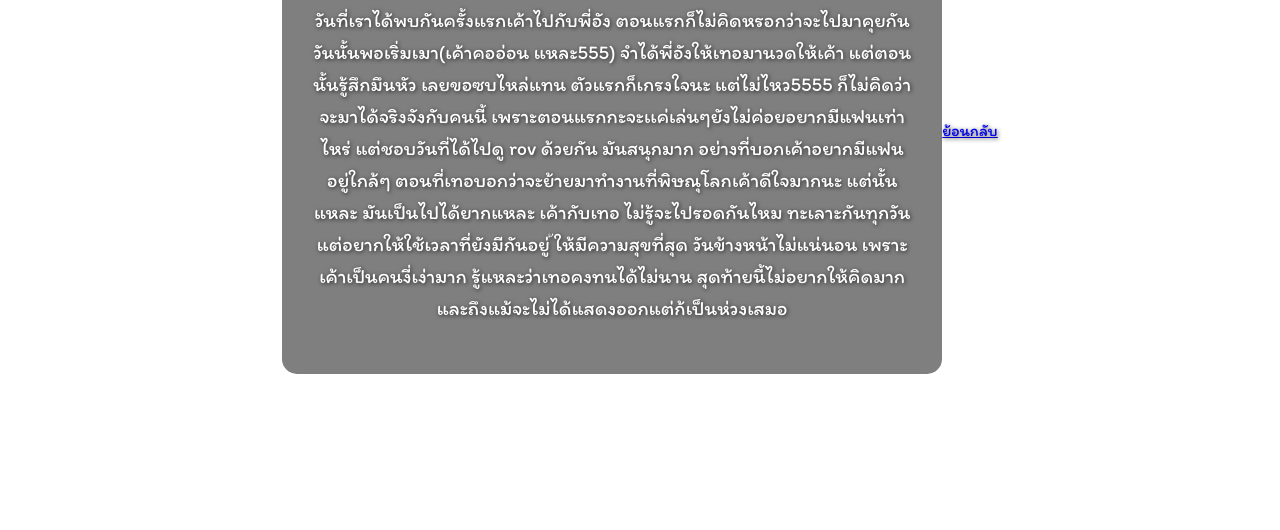
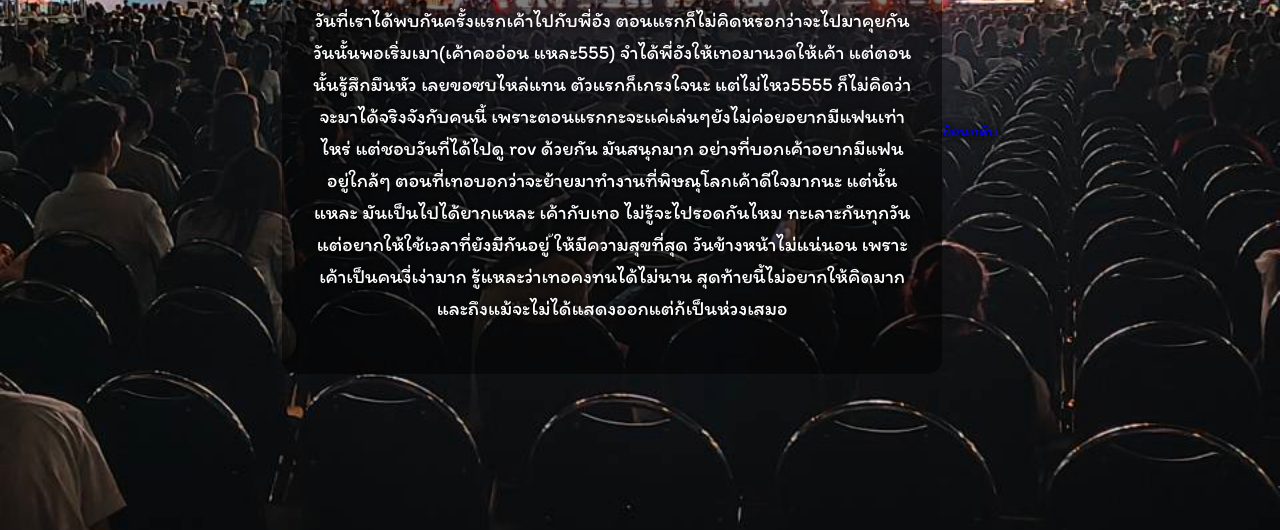
Before and after one commit to varintorn45/Love, a plain HTML site: page p1.html in a window 1280 px wide. Shown: the part 270-800 px from the top of the page. Drawn offline with Linux system fonts and the light colour scheme; the site is published under a folder, as on GitHub Pages, so addresses that start at the root find nothing.

Commit message:
Update p1.html

```diff
--- a/p1.html
+++ b/p1.html
@@ -12,7 +12,7 @@
       margin: 0;
       padding: 0;
       font-family: 'Itim', cursive;
-      background-image: url('/63128.jpg'); /* เปลี่ยนชื่อไฟล์ตามที่คุณใช้จริง */
+      background-image: url('63128.jpg'); /* เปลี่ยนชื่อไฟล์ตามที่คุณใช้จริง */
       background-size: cover;
       background-position: center;
       background-repeat: no-repeat;
```
